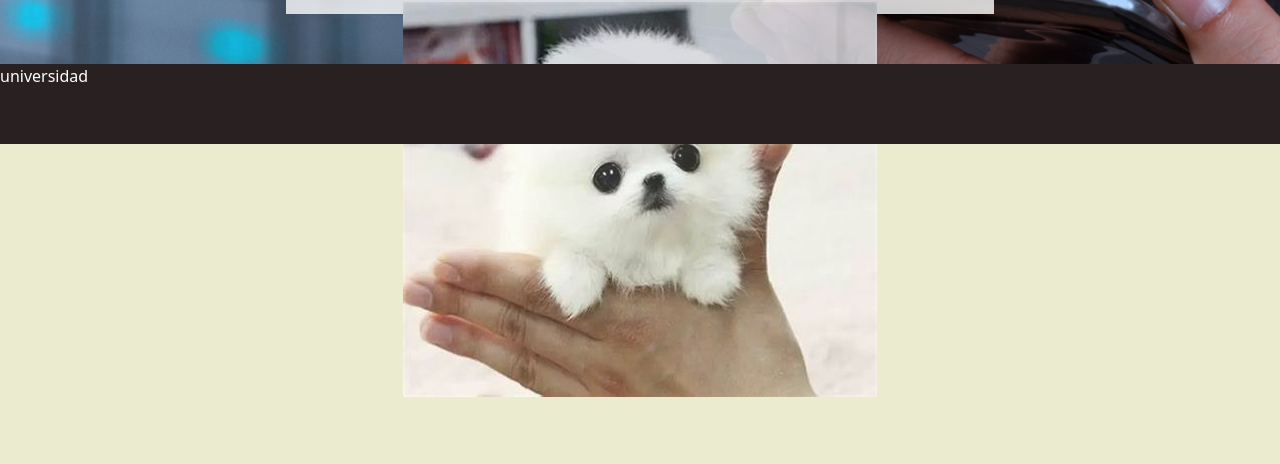
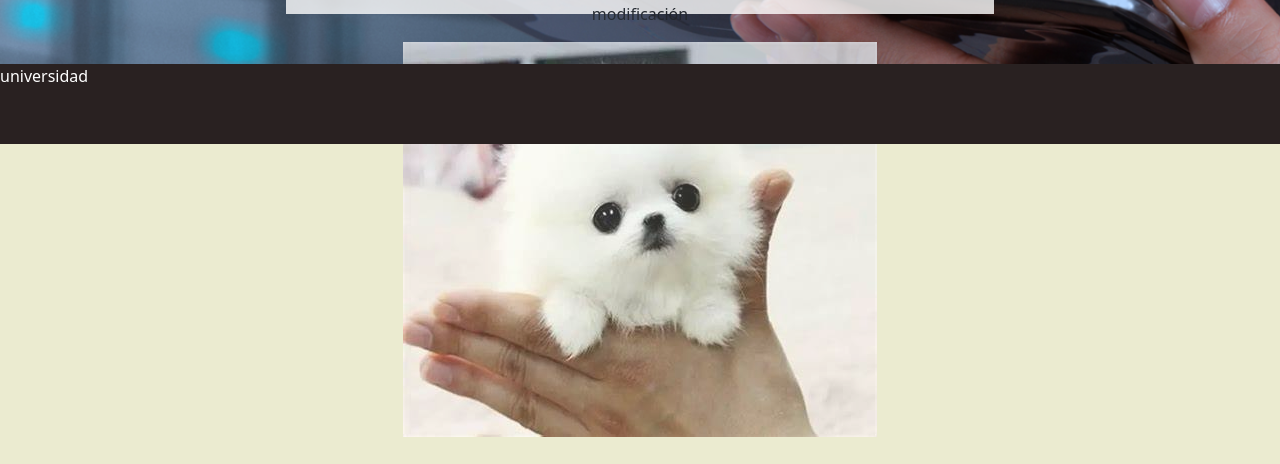
Before and after one commit to GuadalupeArreola/GuadalupeArreola.github.io, a plain HTML site: page index.html in a window 1280 px wide. Shown: the part 336-800 px from the top of the page. Drawn offline with Linux system fonts and the light colour scheme.

Commit message:
mi modificacion

```diff
--- a/index.html
+++ b/index.html
@@ -31,6 +31,7 @@
         <div class="Slider-banner">
             <h1>GUADALUPE ARREOLA AQUINO </h1>
             <p class="large">Licenciada En Sistemas Computacionales</p>
+            <p class="=large">modificación</p>
             <img src="./img/perrito.jpeg" alt="GUADALUPE ARREOLA AQUINO">
         </div>
        </div>
```
